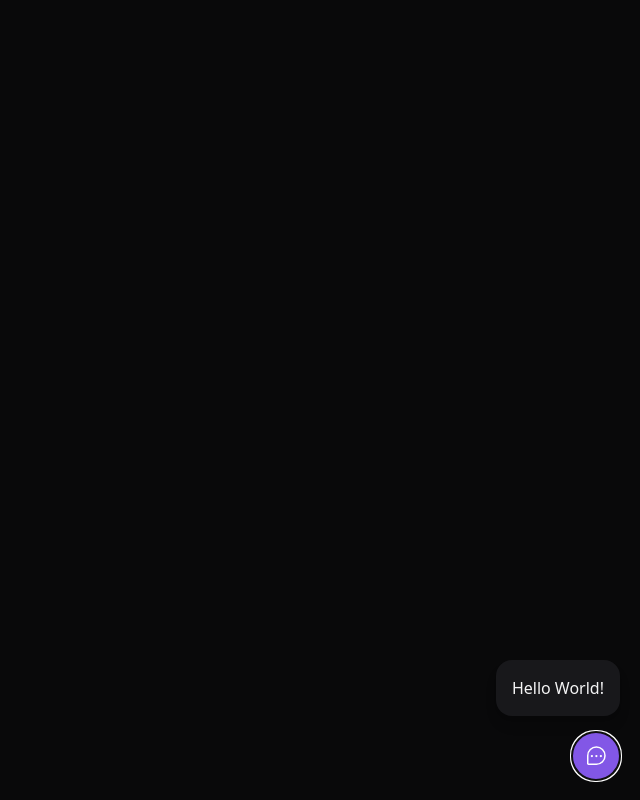
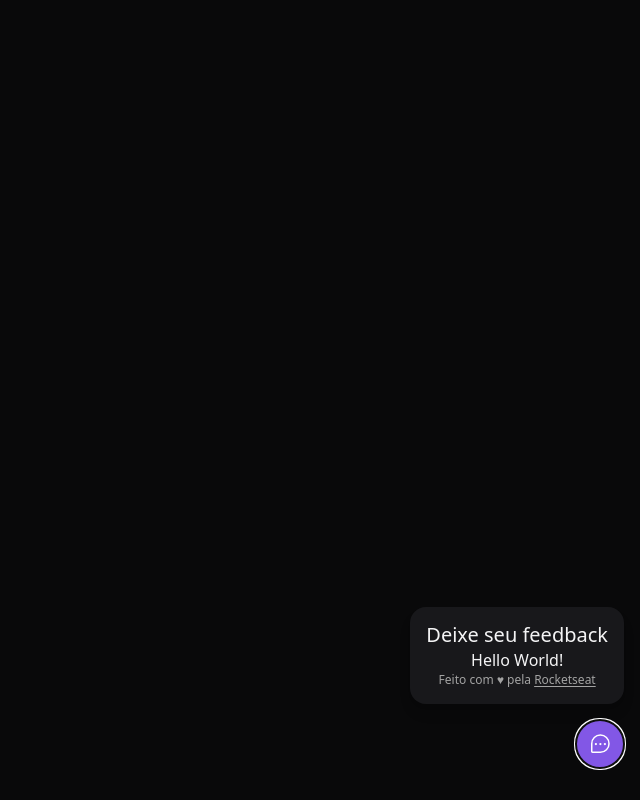
Before and after one commit to Diegolf/nlw-8, a React (Vite) app in the folder web/: page / in a window 1280 px wide. Both pictures are taken after a click on the button "Feedback". Shown: the whole page, without its empty margins (640-1280 px from the left). Built offline with nearby package versions, Linux system fonts and the light colour scheme.

Commit message:
Widget Form estructure

```diff
--- a/web/src/components/Widget/Widget.tsx
+++ b/web/src/components/Widget/Widget.tsx
@@ -5,7 +5,7 @@
 export function Widget() {
 
    return (
-      <Popover className="absolute bottom-5 right-5 flex flex-col items-end">
+      <Popover className="absolute bottom-4 right-4 md:bottom-8 flex flex-col items-end">
 
          <Popover.Panel>
             <WidgetForm />
--- a/web/src/components/Widget/WidgetForm.tsx
+++ b/web/src/components/Widget/WidgetForm.tsx
@@ -1,7 +1,15 @@
 export function WidgetForm() {
    return (
-      <div className="bg-zinc-900 p-4 relative rounded-2xl mb-4 flex flex-col items-center shadow-lg">
-         Hello World!
+      <div className="bg-zinc-900 p-4 relative rounded-2xl mb-4 flex flex-col items-center shadow-lg w-[calc(100vw-2rem)] md:w-auto">
+         <header>
+            <span className="text-xl leading-6">Deixe seu feedback</span>
+         </header>
+
+         <p>Hello World!</p>
+
+         <footer className="text-xs text-neutral-400">
+            Feito com ♥ pela <a className="underline underline-offset-2" href="https://rocketseat.com.br">Rocketseat</a>
+         </footer>
       </div>
    );
 }
```
